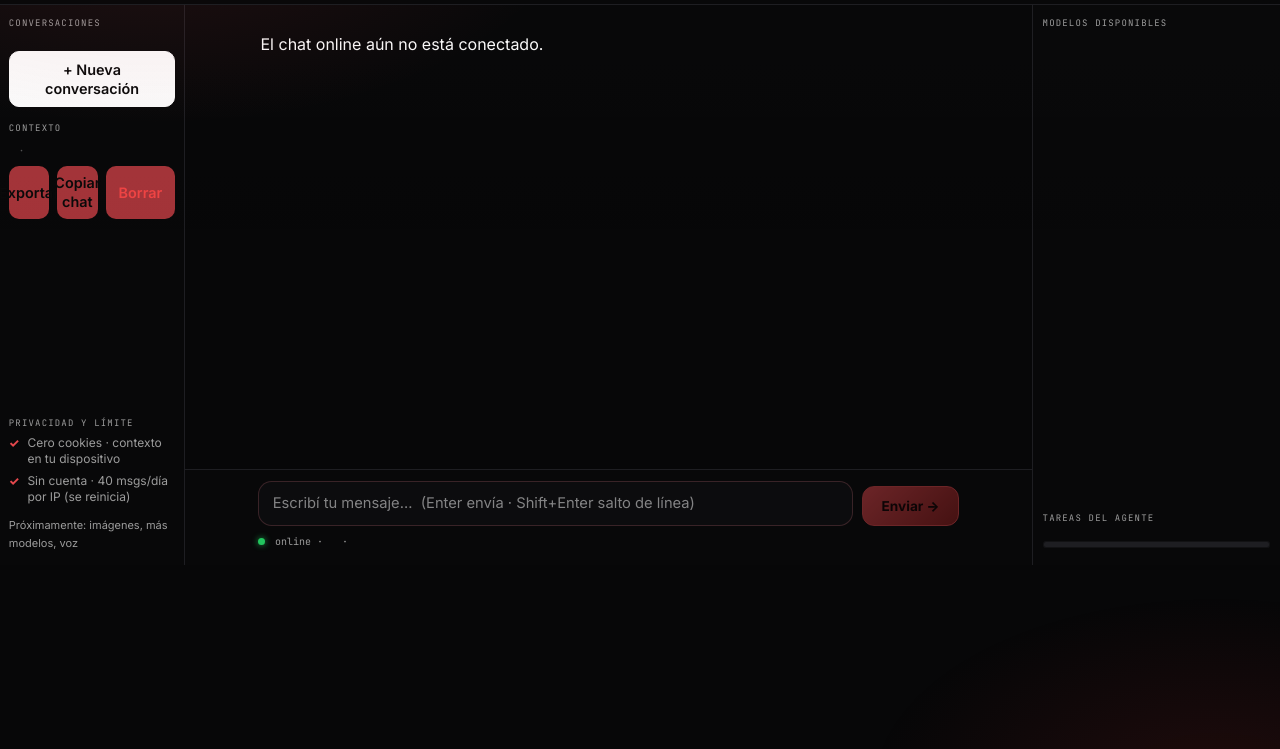
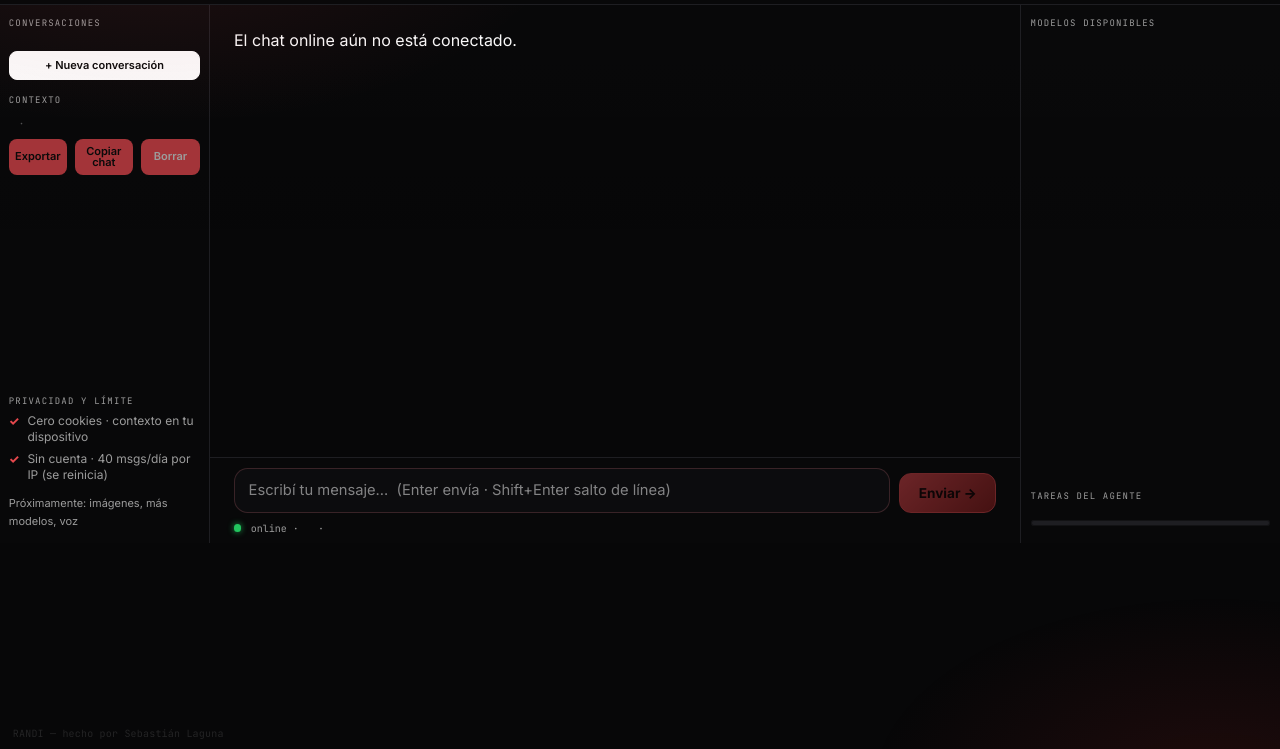
Before and after one commit to sebastianl1/randi_IA, an Astro site in the folder site/: page /randi_IA/chat in a window 1280 px wide. Shown: the part 51-800 px from the top of the page. Built offline with nearby package versions, Linux system fonts and the light colour scheme; Astro itself is replaced by a stand-in of ours; no server answers.

Commit message:
style: pulido visual del chat

```diff
--- a/site/src/pages/chat.astro
+++ b/site/src/pages/chat.astro
@@ -62,7 +62,7 @@ const t = { title: L.title, desc: L.desc };
           <div class="flex gap-2 mt-2">
             <button type="button" data-cd-export class="btn btn-dark text-xs !px-3 !py-1.5 flex-1">{L.exportB}</button>
             <button type="button" data-cd-copyall class="btn btn-dark text-xs !px-3 !py-1.5 flex-1">{L.copyAll}</button>
-            <button type="button" data-cd-clear class="btn btn-dark text-xs !px-3 !py-1.5" style="color:var(--color-bad)">{L.clearB}</button>
+            <button type="button" data-cd-clear class="btn btn-dark text-xs !px-3 !py-1.5">{L.clearB}</button>
           </div>
         </div>
         <div class="mt-auto space-y-3">
@@ -121,4 +121,6 @@ const t = { title: L.title, desc: L.desc };
     import { mountChat } from '../lib/demo-chat.js';
     void mountChat();
   </script>
+    <p class="chat-watermark">RANDI — hecho por Sebastián Laguna</p>
+  </div>
 </Layout>
--- a/site/src/pages/en/chat.astro
+++ b/site/src/pages/en/chat.astro
@@ -62,7 +62,7 @@ const t = { title: L.title, desc: L.desc };
           <div class="flex gap-2 mt-2">
             <button type="button" data-cd-export class="btn btn-dark text-xs !px-3 !py-1.5 flex-1">{L.exportB}</button>
             <button type="button" data-cd-copyall class="btn btn-dark text-xs !px-3 !py-1.5 flex-1">{L.copyAll}</button>
-            <button type="button" data-cd-clear class="btn btn-dark text-xs !px-3 !py-1.5" style="color:var(--color-bad)">{L.clearB}</button>
+            <button type="button" data-cd-clear class="btn btn-dark text-xs !px-3 !py-1.5">{L.clearB}</button>
           </div>
         </div>
         <div class="mt-auto space-y-3">
@@ -121,4 +121,6 @@ const t = { title: L.title, desc: L.desc };
     import { mountChat } from '../../lib/demo-chat.js';
     void mountChat();
   </script>
+    <p class="chat-watermark">RANDI — by Sebastián Laguna</p>
+  </div>
 </Layout>
--- a/site/src/styles/chat.css
+++ b/site/src/styles/chat.css
@@ -43,9 +43,21 @@ body > header, body > footer { display: none; }
 }
 
 /* ── 3 columnas: sidebar · canvas central · panel derecho ───────────── */
+/* Botones de paneles: compactos y coherentes */
+.chat-cols .btn { font-size: 11px; line-height: 1; padding: .34rem .6rem; border-radius: .5rem; }
+.chat-cols .btn:hover { border-color: var(--color-accent); color: var(--color-ink); }
+.chat-cols .btn.btn-primary { padding: .38rem .6rem; font-size: 11px; }
+.chat-cols button[data-cd-clear] { color: var(--color-muted); }
+.chat-cols button[data-cd-clear]:hover { color: var(--color-bad); border-color: var(--color-bad); }
+/* Marca de agua (esquina inferior izquierda) */
+.chat-watermark {
+  position: fixed; left: .8rem; bottom: .5rem; z-index: 30; pointer-events: none;
+  font-family: var(--font-mono); font-size: 10px; letter-spacing: .02em;
+  color: color-mix(in srgb, var(--color-ink) 12%, transparent);
+}
 .chat-cols {
   flex: 1; min-height: 0; display: grid;
-  grid-template-columns: 185px minmax(0, 1fr) 248px;
+  grid-template-columns: 210px minmax(0, 1fr) 260px;
   grid-template-areas: "side canvas right";
 }
 .chat-sidebar {
@@ -76,12 +88,12 @@ body > header, body > footer { display: none; }
   grid-area: canvas; display: flex; flex-direction: column; min-width: 0; min-height: 0; overflow: hidden;
 }
 .chat-scroll { flex: 1; min-height: 0; overflow-y: auto; }
-.chat-col { width: 100%; max-width: 46rem; margin: 0 auto; padding: 1.25rem 1.25rem 2rem; }
+.chat-col { width: 100%; margin: 0 auto; padding: 1rem 1.5rem 2rem; }
 .chat-composer {
   flex: none; border-top: 1px solid var(--line-strong);
   background: rgba(9, 9, 10, .9); backdrop-filter: blur(10px);
 }
-.composer { max-width: 46rem; margin: 0 auto; padding: .7rem 1.1rem 1rem; }
+.composer { width: 100%; margin: 0 auto; padding: .6rem 1.5rem .45rem; }
 .composer-box { display: flex; gap: .6rem; align-items: flex-end; }
 .composer-box textarea {
   flex: 1; resize: none; max-height: 10rem;
@@ -155,6 +167,8 @@ body > header, body > footer { display: none; }
 .msg-block.assistant .msg-ava { background: color-mix(in srgb, var(--color-accent) 20%, transparent); color: var(--color-accent); border-color: color-mix(in srgb, var(--color-accent) 32%, var(--line-strong)); }
 .msg-block.user .msg-ava { background: color-mix(in srgb, var(--line-strong) 60%, transparent); color: var(--color-ink); font-family: var(--font-mono); font-weight: 700; }
 .msg-main { min-width: 0; max-width: 86%; display: flex; flex-direction: column; gap: .35rem; }
+.msg-block.assistant .msg-main { max-width: 100%; }
+.msg-block.user .msg-main { max-width: min(80%, 44rem); }
 .msg-block.user .msg-main { align-items: flex-end; }
 .msg-head { display: flex; align-items: center; gap: .5rem; font-size: .7rem; color: var(--color-muted); font-family: var(--font-mono); }
 .msg-role { font-weight: 700; color: var(--color-ink); }
@@ -163,7 +177,7 @@ body > header, body > footer { display: none; }
 .btn-icon { display: inline-grid; place-items: center; width: 1.45rem; height: 1.45rem; border-radius: .4rem; background: none; border: 1px solid transparent; color: var(--color-muted); cursor: pointer; font-size: .8rem; }
 .btn-icon:hover { color: var(--color-accent); border-color: var(--line-strong); }
 .msg-body {
-  padding: .7rem .95rem; border-radius: .85rem; font-size: .92rem; line-height: 1.65; word-break: break-word;
+  padding: .75rem 1rem; border-radius: .85rem; font-size: .95rem; line-height: 1.72; word-break: break-word;
 }
 .msg-block.assistant .msg-body { background: var(--panel); border: 1px solid color-mix(in srgb, var(--line-strong) 90%, var(--color-accent) 10%); }
 .msg-block.user .msg-body {
```
